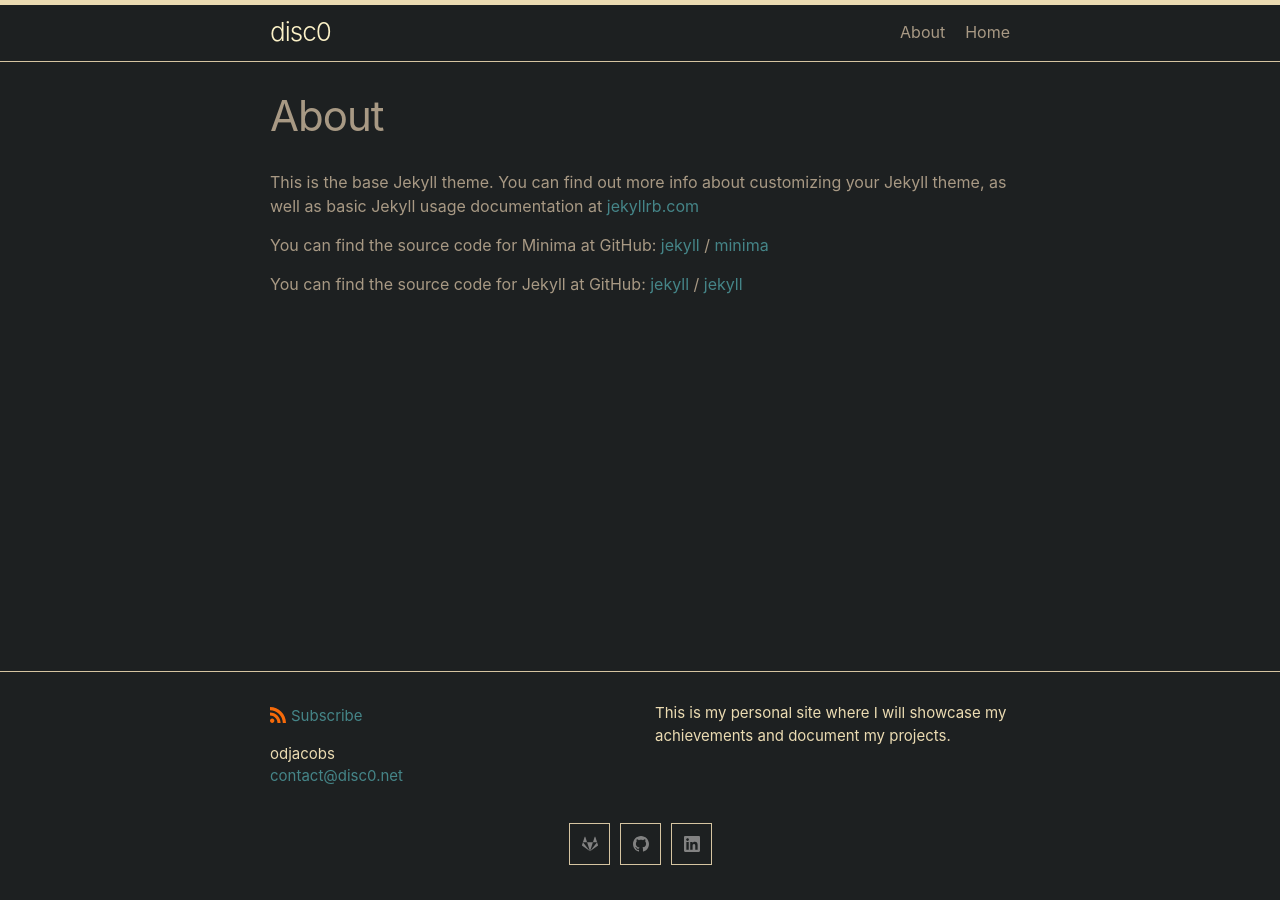
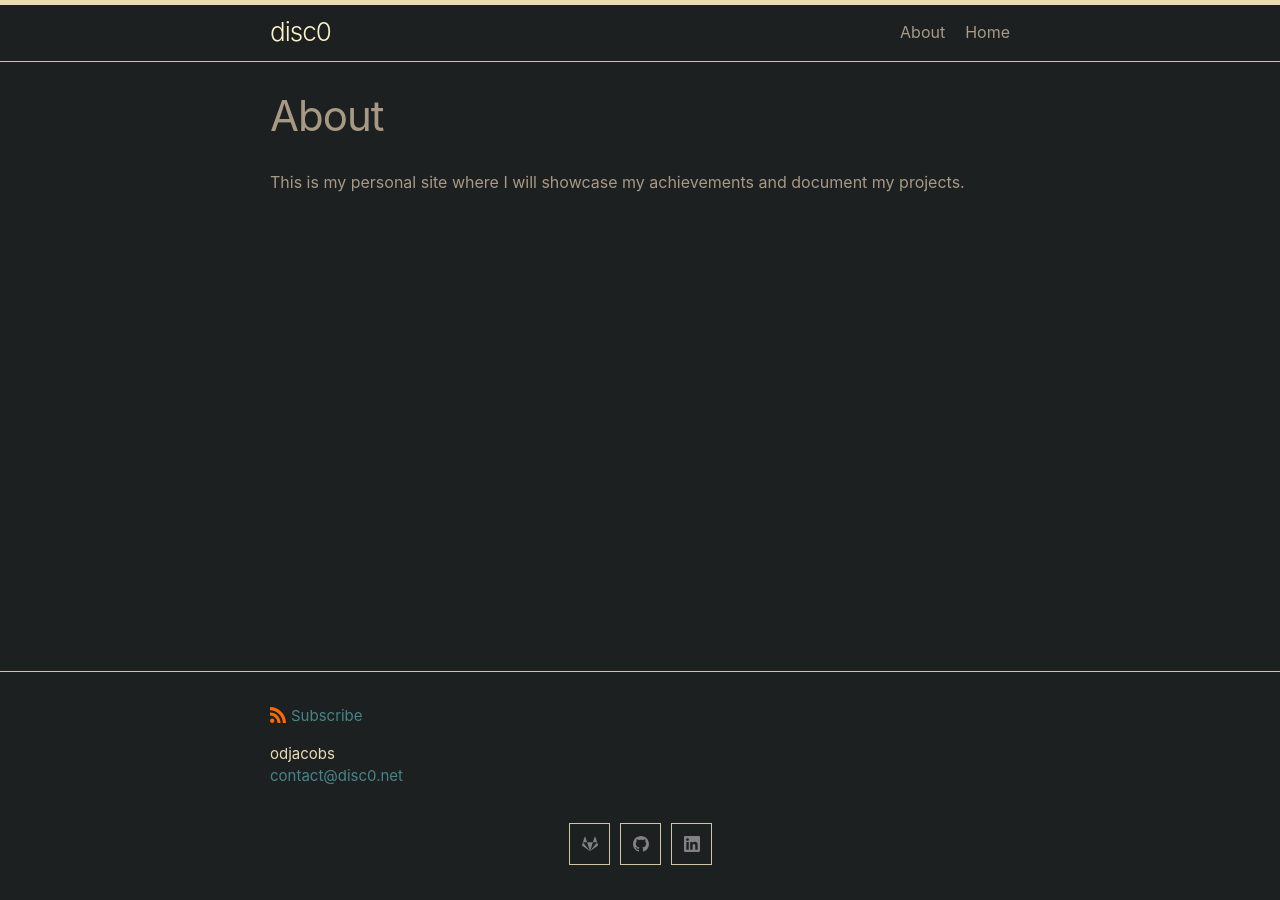
Before and after one commit to odjacobs/disc0.net, a Jekyll site: the page built from about.md, in a window 1280 px wide. Built offline with Jekyll 4.4.1, drawn with Linux system fonts in a browser that asks for light colours.

Commit message:
a few changes

```diff
--- a/_config.yml
+++ b/_config.yml
@@ -3,8 +3,7 @@ author:
   name: odjacobs
   email: contact@disc0.net
 description: > # this means to ignore newlines until "show_excerpts:"
-  This is my personal site where I will showcase my achievements
-  and document my projects.
+
 
 show_excerpts: false # set to true to show excerpts on the homepage
 
--- a/_layouts/post.html
+++ b/_layouts/post.html
@@ -24,6 +24,7 @@ layout: default
             {%- if forloop.last == false %}, {% endif -%}
         {% endfor %}
       {%- endif -%}</p>
+      <a href="{{ page.repo }}" target="_blank">Link</a>
   </header>
 
   <div class="post-content e-content" itemprop="articleBody">
--- a/about.md
+++ b/about.md
@@ -4,15 +4,4 @@ title: About
 permalink: /about/
 ---
 
-This is the base Jekyll theme. You can find out more info about customizing your Jekyll theme, as well as basic Jekyll usage documentation at [jekyllrb.com](https://jekyllrb.com/)
-
-You can find the source code for Minima at GitHub:
-[jekyll][jekyll-organization] /
-[minima](https://github.com/jekyll/minima)
-
-You can find the source code for Jekyll at GitHub:
-[jekyll][jekyll-organization] /
-[jekyll](https://github.com/jekyll/jekyll)
-
-
-[jekyll-organization]: https://github.com/jekyll
+This is my personal site where I will showcase my achievements and document my projects.
```
Also changed, not shown: _posts/2022-01-12-autoMPV.md (added, +8 -0 lines), _posts/2022-05-25-win10.md (added, +9 -0 lines).
